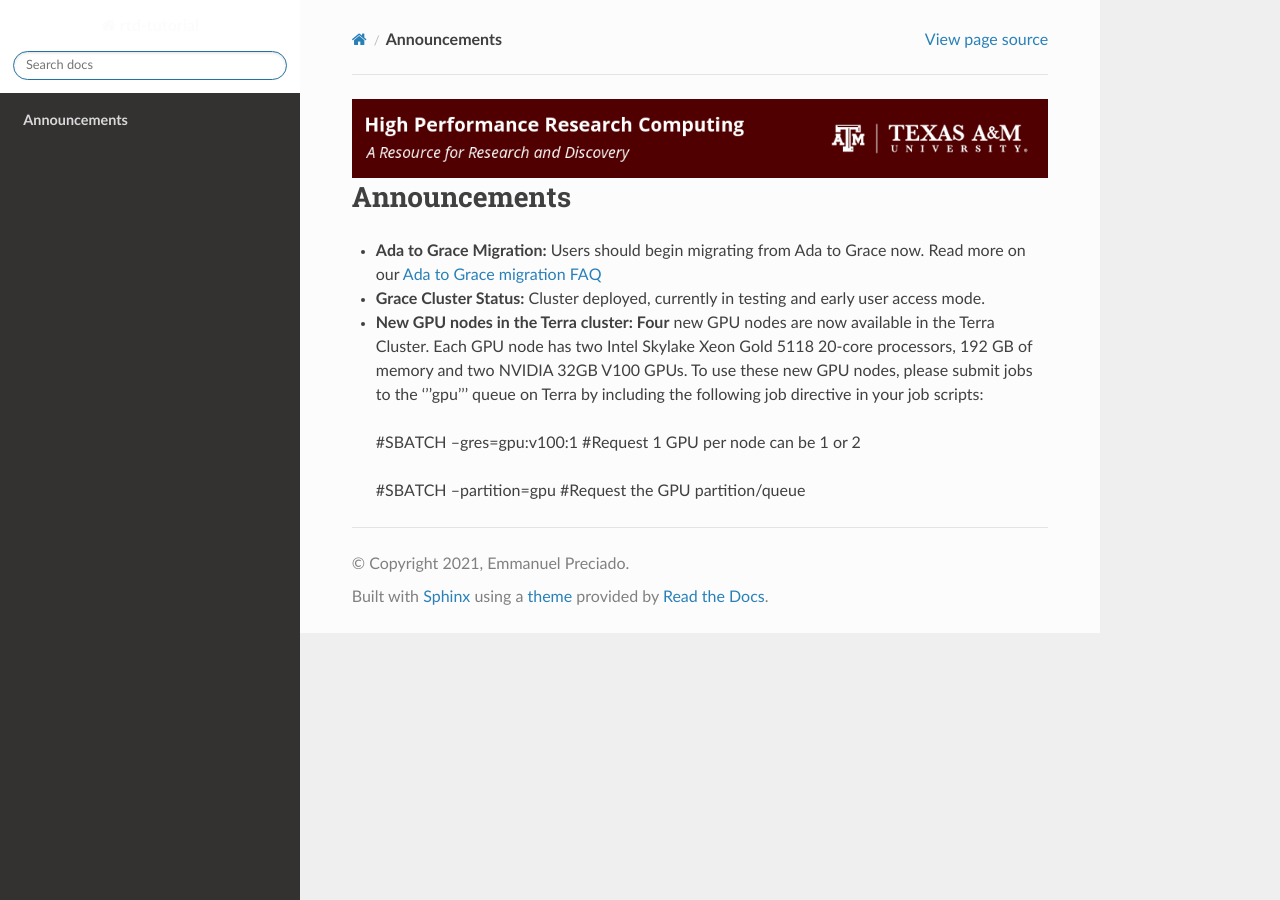
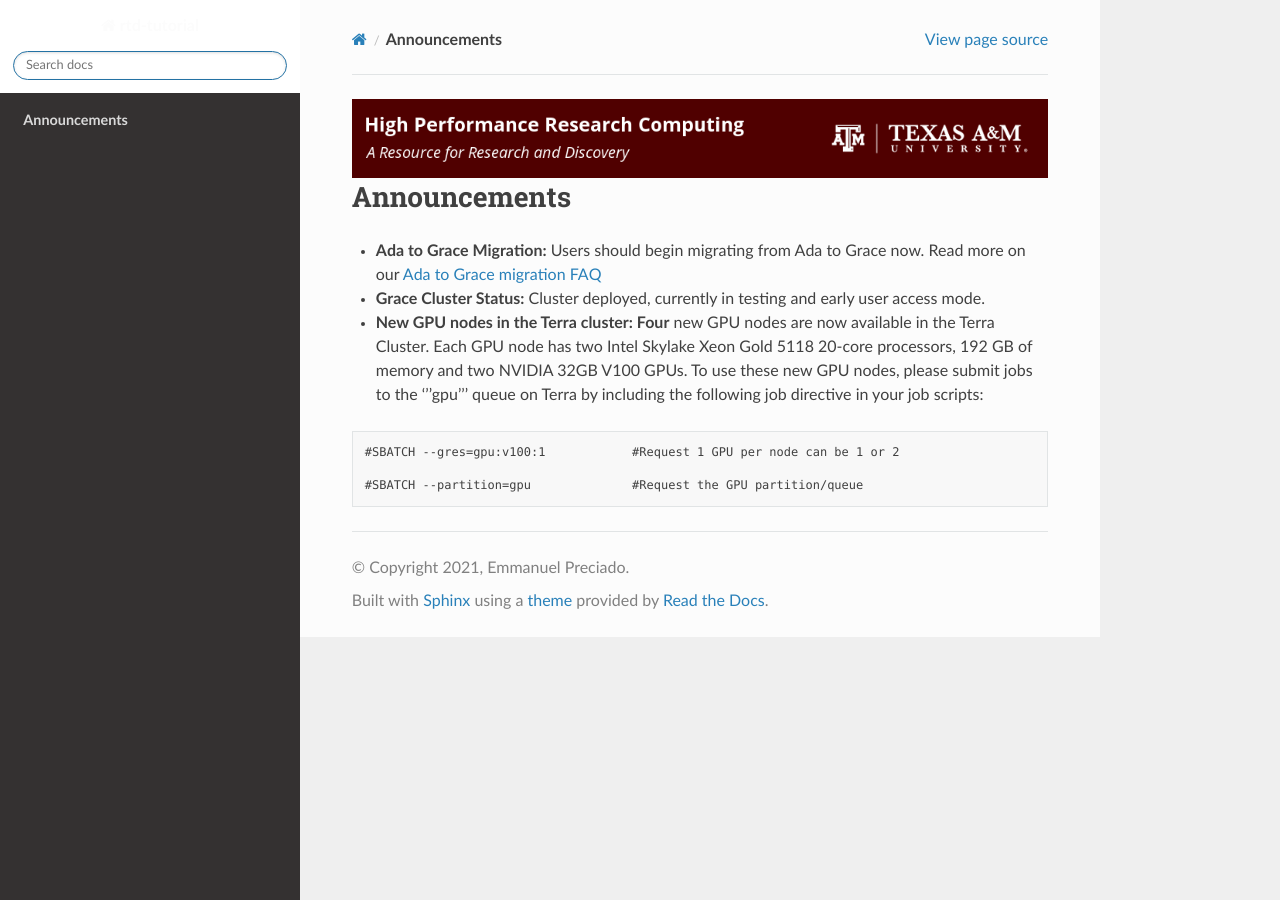
Before and after one commit to EmmanuelDej/rtd-tutorial, a Sphinx documentation site: the page built from docs/index.rst, in a window 1280 px wide. Built offline with Sphinx 7.4.7 and the Read the Docs theme 2.0.0, drawn with Linux system fonts in a browser that asks for light colours.

Commit message:
Update index.rst

```diff
--- a/docs/index.rst
+++ b/docs/index.rst
@@ -18,7 +18,7 @@
 
 * **New GPU nodes in the Terra cluster: Four** new GPU nodes are now available in the Terra Cluster.  Each GPU node has two Intel Skylake Xeon Gold 5118 20-core processors, 192 GB of memory and two NVIDIA 32GB V100 GPUs. To use these new GPU nodes, please submit jobs to the '''gpu''' queue on Terra by including the following job directive in your job scripts:
 
-.. pull-quote::
+.. code-block:: php
 
 
    #SBATCH --gres=gpu:v100:1            #Request 1 GPU per node can be 1 or 2
```
